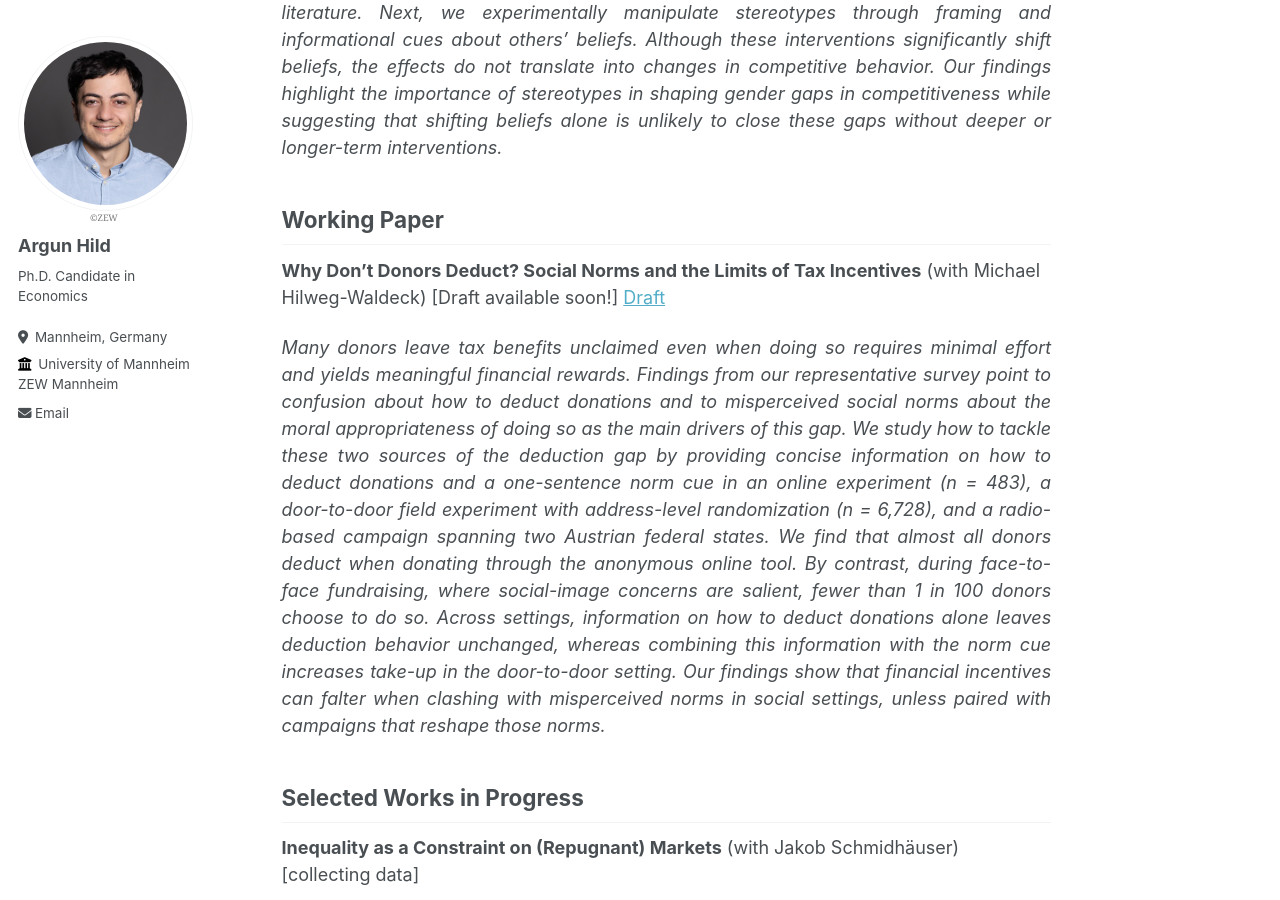
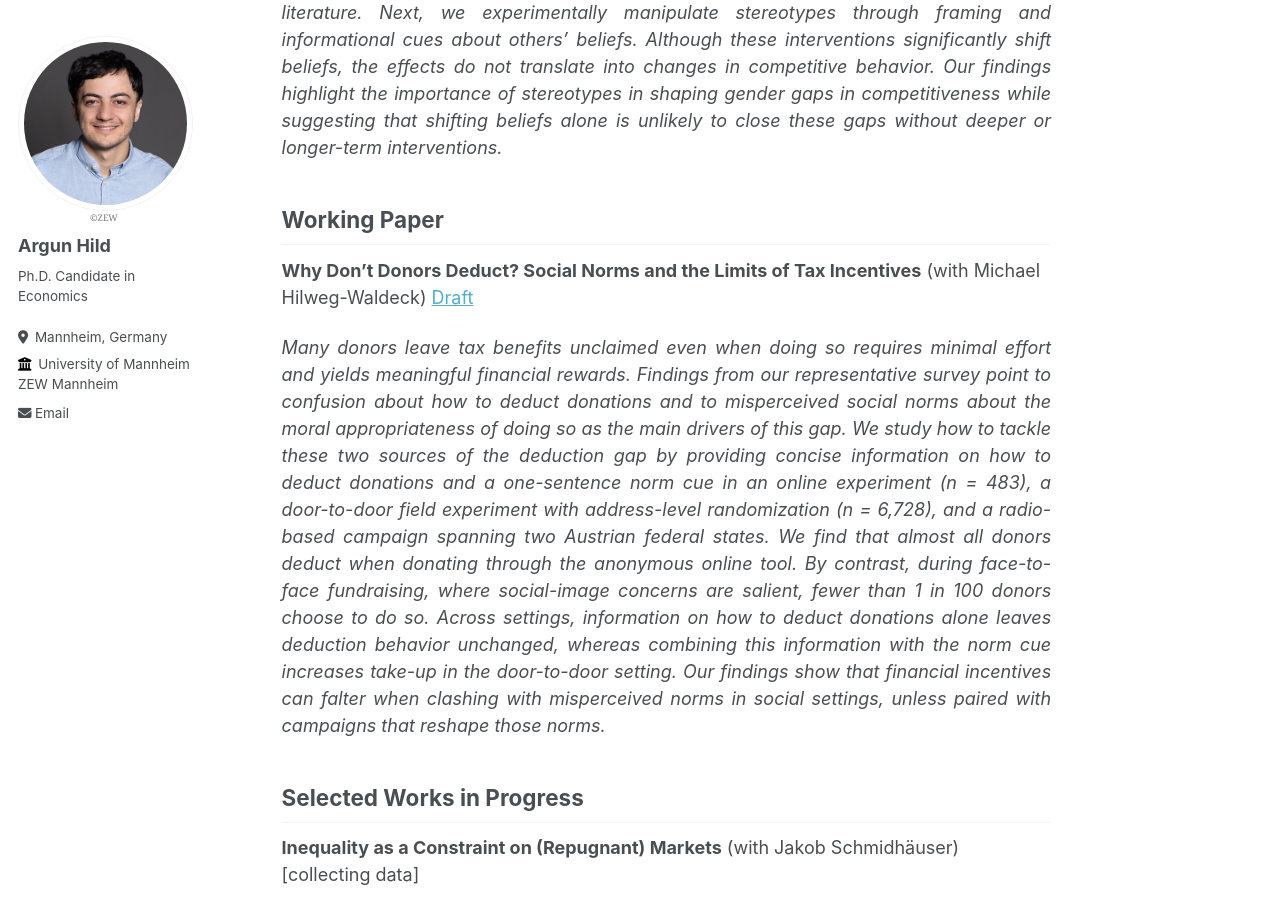
Before and after one commit to ArgunHild/argunhild.github.io, a Jekyll site: the page built from _pages/research.md, in a window 1280 px wide and 900 px high, scrolled down 577 px. Built offline with Jekyll 4.4.1, drawn with Linux system fonts in a browser that asks for light colours.

Commit message:
removed "draft available soon"

```diff
--- a/_pages/research.md
+++ b/_pages/research.md
@@ -18,7 +18,7 @@ Career choice, earnings, and other key economic outcomes have been linked to gen
 </div>
 
 ## Working Paper
-**Why Don’t Donors Deduct? Social Norms and the Limits of Tax Incentives** (with Michael Hilweg-Waldeck) [Draft available soon!]
+**Why Don’t Donors Deduct? Social Norms and the Limits of Tax Incentives** (with Michael Hilweg-Waldeck)
 [Draft](/files/papers/Hild_WP.pdf)
 <div style="text-align: justify;">
 <em>
```
